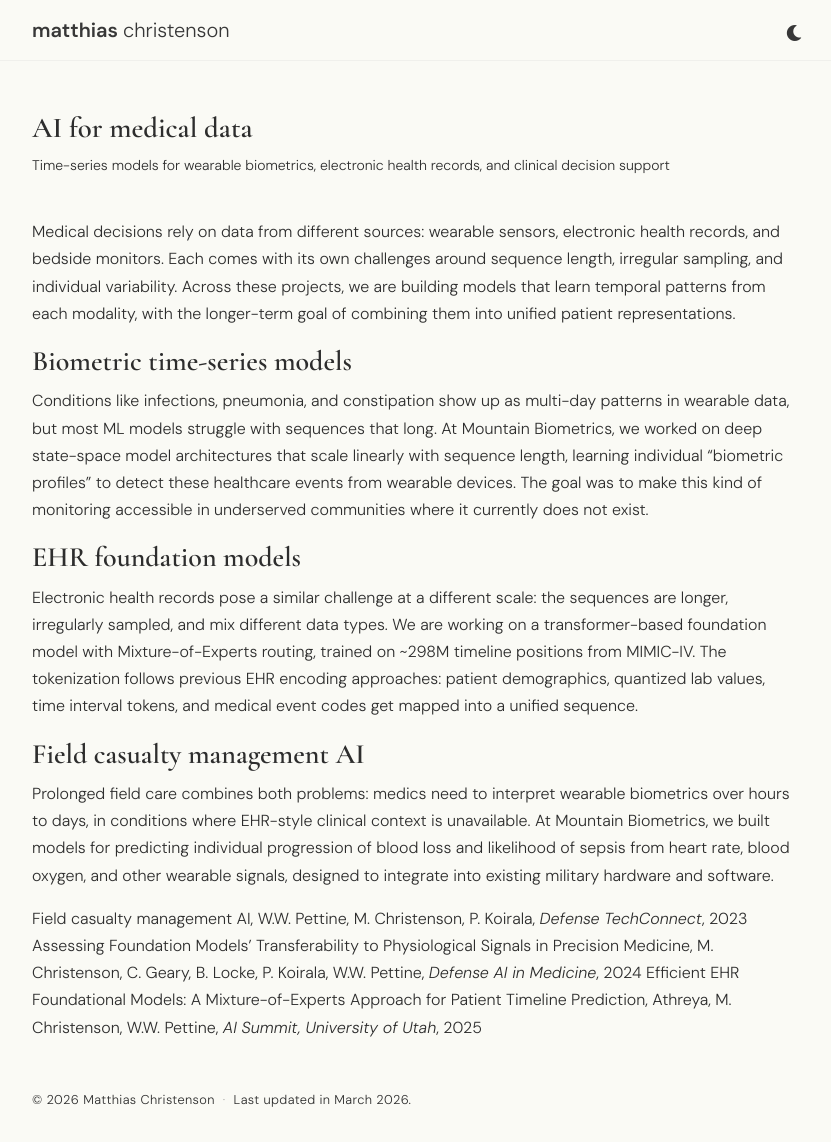
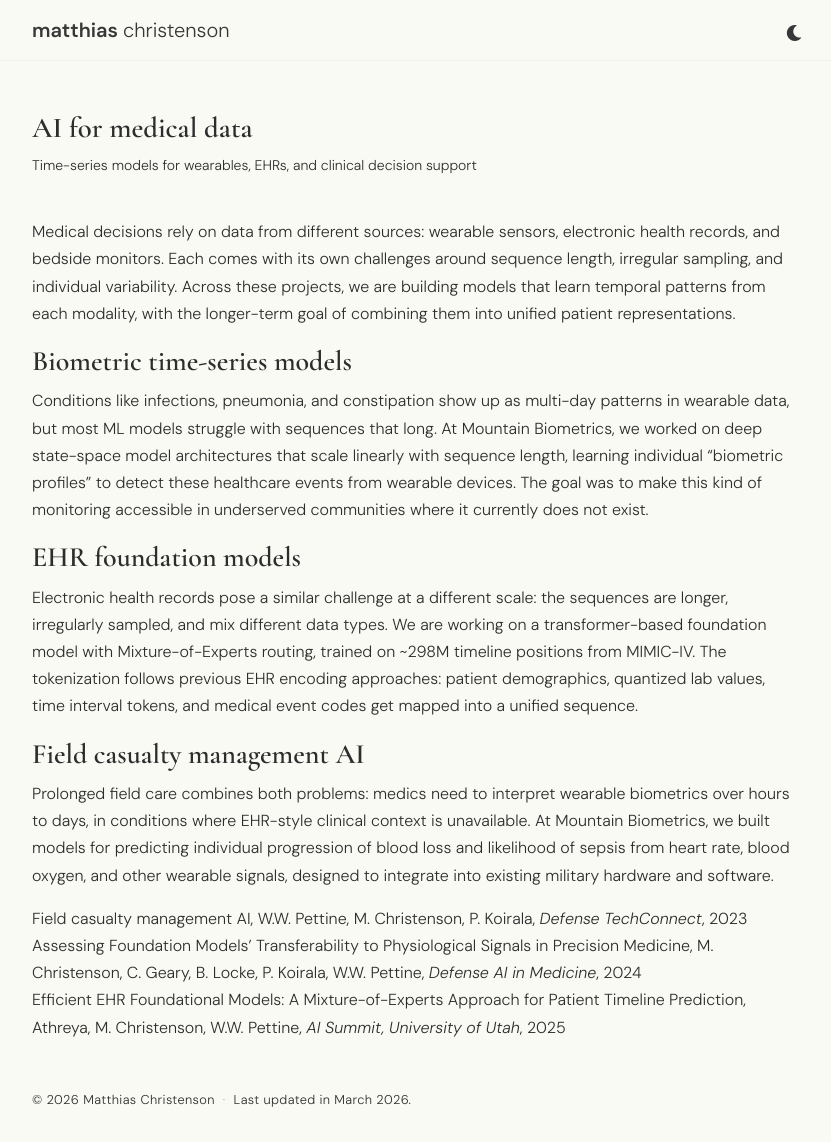
Before and after one commit to neuralsignal/neuralsignal.github.io, a Jekyll site: the page built from _projects/3_biometric.md, in a window 1280 px wide and 1142 px high. Shown: the whole window, without its empty margins (223-1054 px from the left). Built offline with Jekyll 4.4.1, drawn with Linux system fonts in a browser that asks for light colours; comment, search, counter and statistics services are not loaded; a style sheet for code colours, icons or effects is not loaded.

Commit message:
update project description

```diff
--- a/_projects/3_biometric.md
+++ b/_projects/3_biometric.md
@@ -1,7 +1,7 @@
 ---
 layout: page
 title: AI for medical data
-description: Time-series models for wearable biometrics, electronic health records, and clinical decision support
+description: Time-series models for wearables, EHRs, and clinical decision support
 img:
 order: 30
 category: machine learning
@@ -22,5 +22,5 @@ Electronic health records pose a similar challenge at a different scale: the seq
 Prolonged field care combines both problems: medics need to interpret wearable biometrics over hours to days, in conditions where EHR-style clinical context is unavailable. At Mountain Biometrics, we built models for predicting individual progression of blood loss and likelihood of sepsis from heart rate, blood oxygen, and other wearable signals, designed to integrate into existing military hardware and software.
 
 Field casualty management AI, W.W. Pettine, M. Christenson, P. Koirala, *Defense TechConnect*, 2023 \
-Assessing Foundation Models' Transferability to Physiological Signals in Precision Medicine, M. Christenson, C. Geary, B. Locke, P. Koirala, W.W. Pettine, *Defense AI in Medicine*, 2024
+Assessing Foundation Models' Transferability to Physiological Signals in Precision Medicine, M. Christenson, C. Geary, B. Locke, P. Koirala, W.W. Pettine, *Defense AI in Medicine*, 2024 \
 Efficient EHR Foundational Models: A Mixture-of-Experts Approach for Patient Timeline Prediction, Athreya, M. Christenson, W.W. Pettine, *AI Summit, University of Utah*, 2025
```
